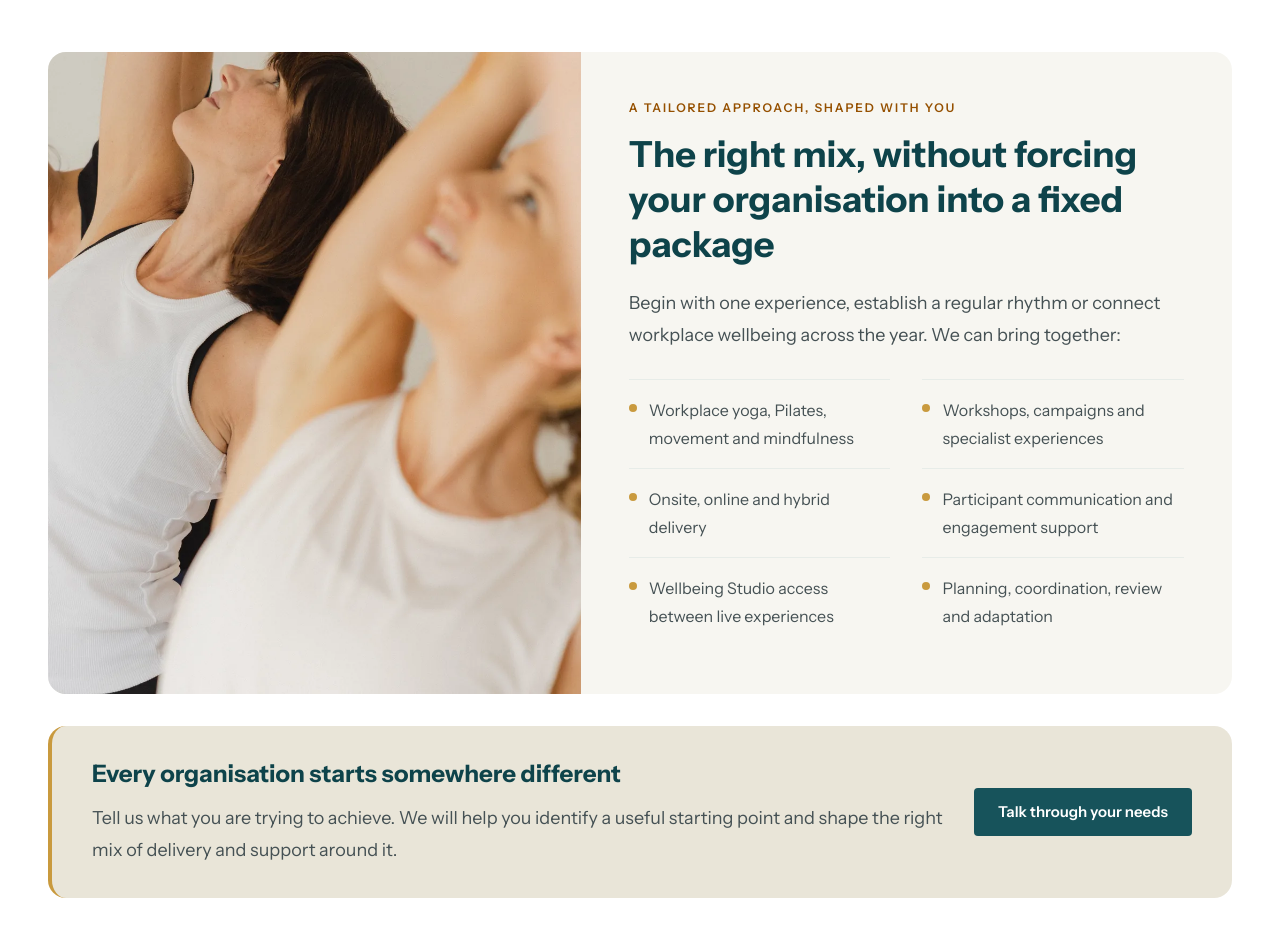
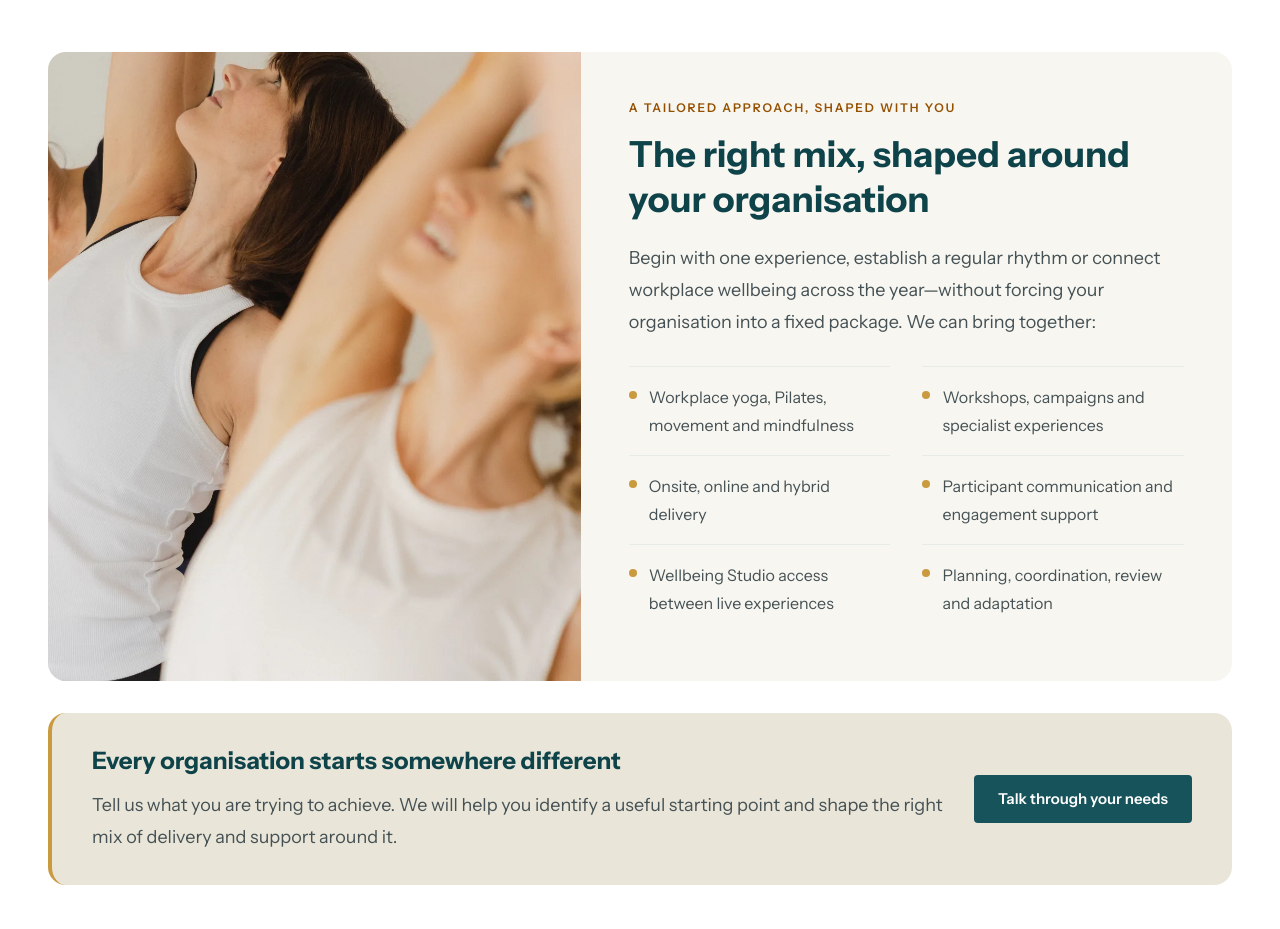
Before and after one commit to glennhammond/cya-website-prototype, a Next.js app: page /workplace-wellbeing-programs in a window 1280 px wide. Shown: the part 1041-1970 px from the top of the page. Built offline with nearby package versions, Linux system fonts and the light colour scheme.

Commit message:
Refine flexible program headline

```diff
--- a/app/workplace-wellbeing-programs/page.tsx
+++ b/app/workplace-wellbeing-programs/page.tsx
@@ -56,8 +56,8 @@ export default function WorkplaceWellbeingProgramsPage() {
 
             <div className="p-7 sm:p-9 lg:p-12">
               <p className="text-xs font-semibold uppercase tracking-[0.16em] text-[var(--cya-ochre-ink)]">A tailored approach, shaped with you</p>
-              <h3 className="mt-4 max-w-2xl text-3xl font-bold leading-tight text-[var(--cya-teal-dark)] lg:text-4xl">The right mix, without forcing your organisation into a fixed package</h3>
-              <p className="mt-5 max-w-2xl text-lg leading-8 text-[var(--cya-body)]">Begin with one experience, establish a regular rhythm or connect workplace wellbeing across the year. We can bring together:</p>
+              <h3 className="mt-4 max-w-2xl text-3xl font-bold leading-tight text-[var(--cya-teal-dark)] lg:text-4xl">The right mix, shaped around your organisation</h3>
+              <p className="mt-5 max-w-2xl text-lg leading-8 text-[var(--cya-body)]">Begin with one experience, establish a regular rhythm or connect workplace wellbeing across the year—without forcing your organisation into a fixed package. We can bring together:</p>
 
               <ul className="mt-7 grid gap-x-8 sm:grid-cols-2">
                 {[
```
